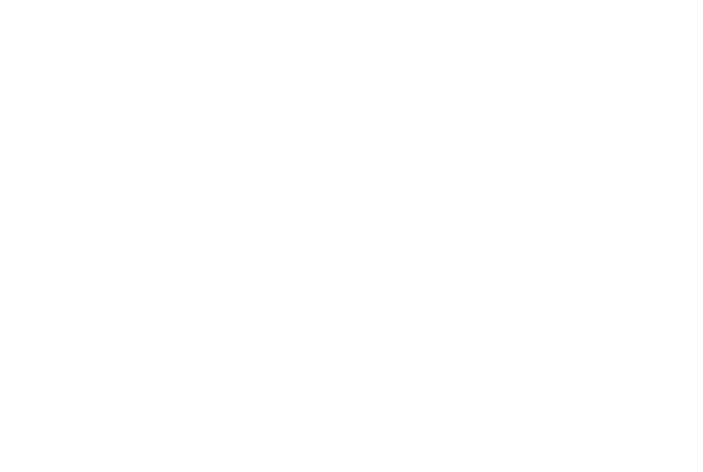
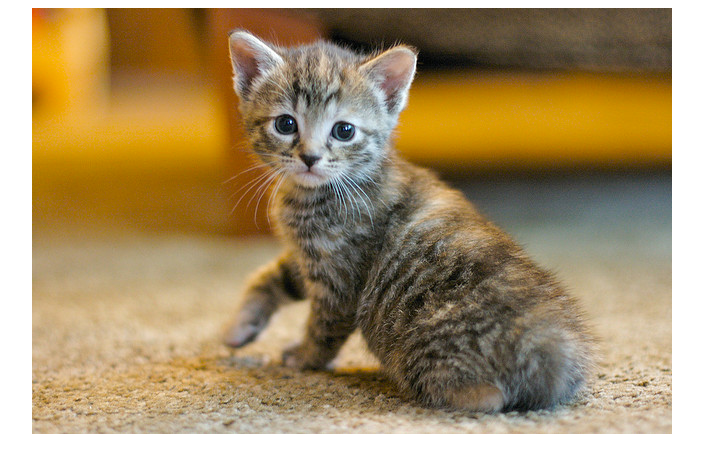
Before and after one commit to miketemby/cat-clicker, a plain HTML site: page index.html in a window 1280 px wide. Shown: the whole page, without its empty margins (288-991 px from the left). Drawn offline with Linux system fonts and the light colour scheme.

Commit message:
refactor: Add html body content and style

```diff
--- a/css/style.css
+++ b/css/style.css
@@ -0,0 +1,13 @@
+body {
+    font-size: 12px;
+}
+
+.cat-image-container {
+    width: 100%;
+    display: flex;
+    justify-content: center;
+}
+
+.cat-img {
+
+}
--- a/index.html
+++ b/index.html
@@ -1,8 +1,5 @@
 <!DOCTYPE html>
-<!--[if lt IE 7]>      <html class="no-js lt-ie9 lt-ie8 lt-ie7"> <![endif]-->
-<!--[if IE 7]>         <html class="no-js lt-ie9 lt-ie8"> <![endif]-->
-<!--[if IE 8]>         <html class="no-js lt-ie9"> <![endif]-->
-<!--[if gt IE 8]><!--> <html class="no-js"> <!--<![endif]-->
+<html lang="en">
     <head>
         <meta charset="utf-8">
         <meta http-equiv="X-UA-Compatible" content="IE=edge">
@@ -12,10 +9,9 @@
         <link rel="stylesheet" href="css/style.css">
     </head>
     <body>
-        <!--[if lt IE 7]>
-            <p class="browsehappy">You are using an <strong>outdated</strong> browser. Please <a href="#">upgrade your browser</a> to improve your experience.</p>
-        <![endif]-->
-
-        <script src="" async defer></script>
+        <section class="cat-image-container">
+            <img src="img/cat.jpg" alt="kitten" class="cat-image">
+        </section>
+        <script src="js/main.js" async defer></script>
     </body>
 </html>
```
Also changed, not shown: img/cat.jpg (added).
